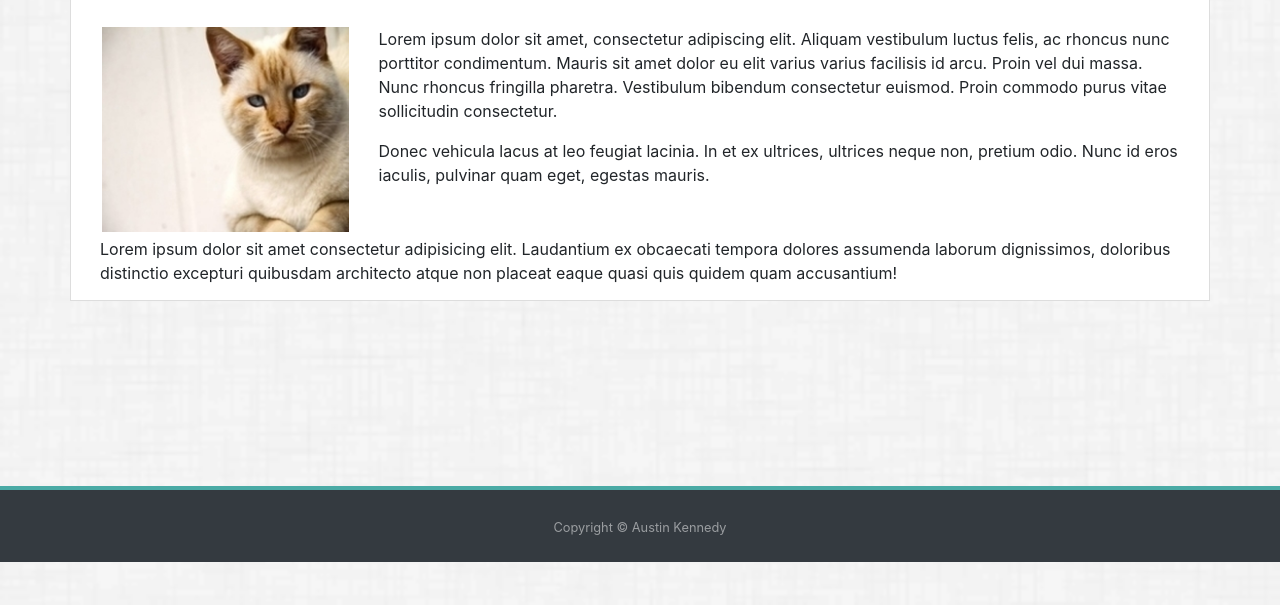
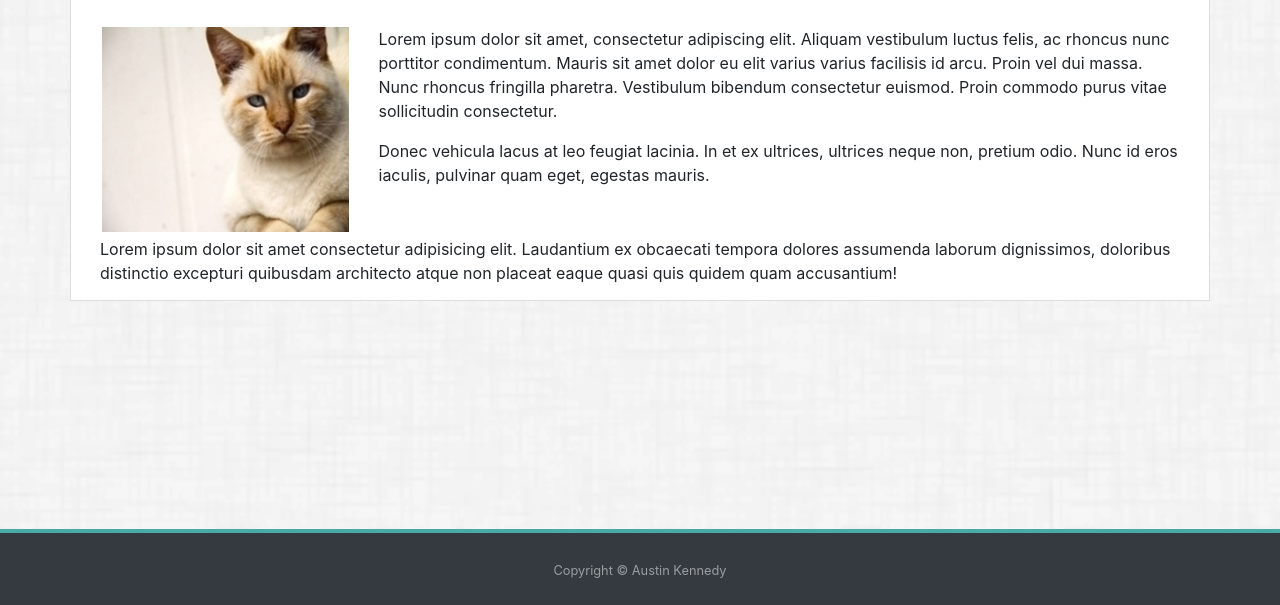
Before and after one commit to kennedyaustin/Bootstrap-Portfolio, a plain HTML site: page index.html in a window 1280 px wide. Shown: the part 195-800 px from the top of the page. Drawn offline with nearby package versions, Linux system fonts and the light colour scheme.

```diff
--- a/assets/css/style.css
+++ b/assets/css/style.css
@@ -77,7 +77,9 @@ hr {
 
 #sticky-footer {
     border-top: 4px solid #4aaaa5;
-    margin-top: 185px;
+    position: absolute;
+    bottom: 0;
+    width: 100%;
 }
 
 @media screen and (max-width:992px) and (min-width:768px) {
```
